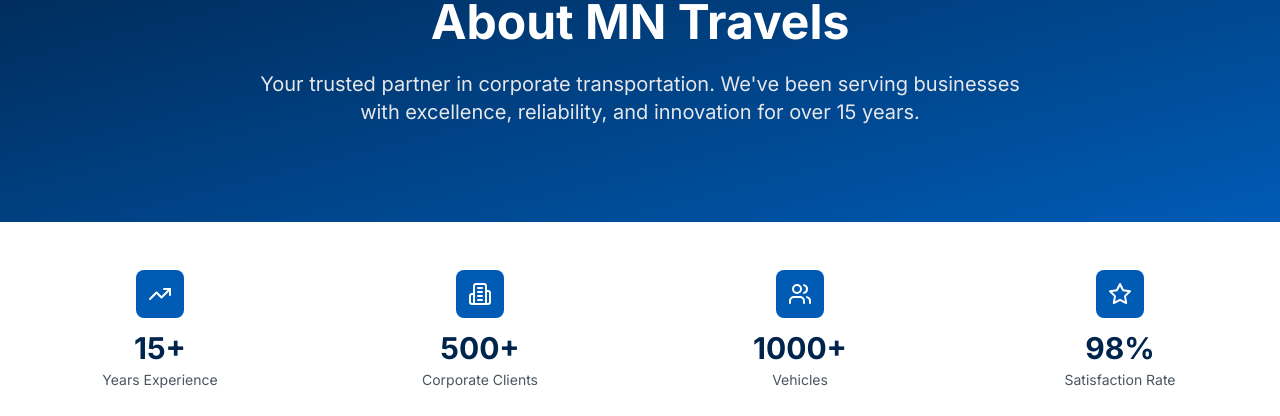
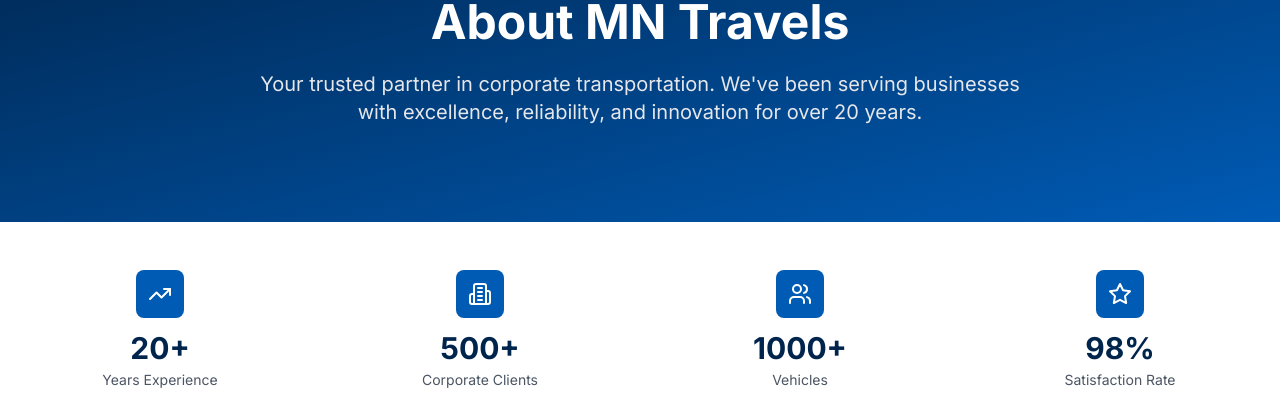
Before and after one commit to octaleadsprivatelimited-cloud/MN-Travels, a React (Vite) app in the folder frontend/: page /about in a window 1280 px wide. Shown: the part 178-594 px from the top of the page. Built offline with nearby package versions, Linux system fonts and the light colour scheme; no server answers.

Commit message:
Update company experience from 15+ to 20+ years across all pages

```diff
--- a/frontend/src/pages/About.jsx
+++ b/frontend/src/pages/About.jsx
@@ -42,7 +42,7 @@
   ];
 
   const stats = [
-    { number: '15+', label: 'Years Experience', icon: TrendingUp, color: 'from-blue-500 to-cyan-500' },
+    { number: '20+', label: 'Years Experience', icon: TrendingUp, color: 'from-blue-500 to-cyan-500' },
     { number: '500+', label: 'Corporate Clients', icon: Building2, color: 'from-purple-500 to-pink-500' },
     { number: '1000+', label: 'Vehicles', icon: Users, color: 'from-green-500 to-emerald-500' },
     { number: '98%', label: 'Satisfaction Rate', icon: Star, color: 'from-orange-500 to-amber-500' },
@@ -77,7 +77,7 @@
               About MN Travels
             </h1>
             <p className="text-lg md:text-xl text-gray-200 leading-relaxed">
-              Your trusted partner in corporate transportation. We've been serving businesses with excellence, reliability, and innovation for over 15 years.
+              Your trusted partner in corporate transportation. We've been serving businesses with excellence, reliability, and innovation for over 20 years.
             </p>
           </motion.div>
         </div>
@@ -287,7 +287,7 @@
               At MN Travels, we understand that corporate transportation is more than just moving people. It's about ensuring safety, maintaining professionalism, and reflecting your business values.
             </p>
             <p className="text-base text-gray-500 max-w-2xl mx-auto">
-              With over 15 years of experience, we've built a reputation for excellence in corporate transportation across India.
+              With over 20 years of experience, we've built a reputation for excellence in corporate transportation across India.
             </p>
           </motion.div>
 
--- a/frontend/src/pages/Home.jsx
+++ b/frontend/src/pages/Home.jsx
@@ -65,7 +65,7 @@
     { number: '500+', label: 'Corporate Clients', icon: Building2, color: 'from-blue-500 to-cyan-500' },
     { number: '1000+', label: 'Vehicles in Fleet', icon: Car, color: 'from-purple-500 to-pink-500' },
     { number: '50K+', label: 'Daily Commuters', icon: Users, color: 'from-green-500 to-emerald-500' },
-    { number: '15+', label: 'Years Experience', icon: TrendingUp, color: 'from-orange-500 to-amber-500' },
+    { number: '20+', label: 'Years Experience', icon: TrendingUp, color: 'from-orange-500 to-amber-500' },
   ];
 
 
@@ -137,7 +137,7 @@
                   <div className="text-sm text-gray-300">Trips Completed</div>
                 </div>
                 <div>
-                  <div className="text-3xl md:text-4xl lg:text-5xl font-bold text-white mb-2">15+</div>
+                  <div className="text-3xl md:text-4xl lg:text-5xl font-bold text-white mb-2">20+</div>
                   <div className="text-sm text-gray-300">Years Experience</div>
                 </div>
               </div>
@@ -180,7 +180,7 @@
                 </span>
               </h2>
               <p className="text-base md:text-lg text-gray-600 max-w-3xl mx-auto leading-relaxed">
-                For over 15 years, we've been a trusted partner, earning and maintaining the confidence of corporate clients across India. We deliver excellence in every journey.
+                For over 20 years, we've been a trusted partner, earning and maintaining the confidence of corporate clients across India. We deliver excellence in every journey.
               </p>
             </motion.div>
 
```
